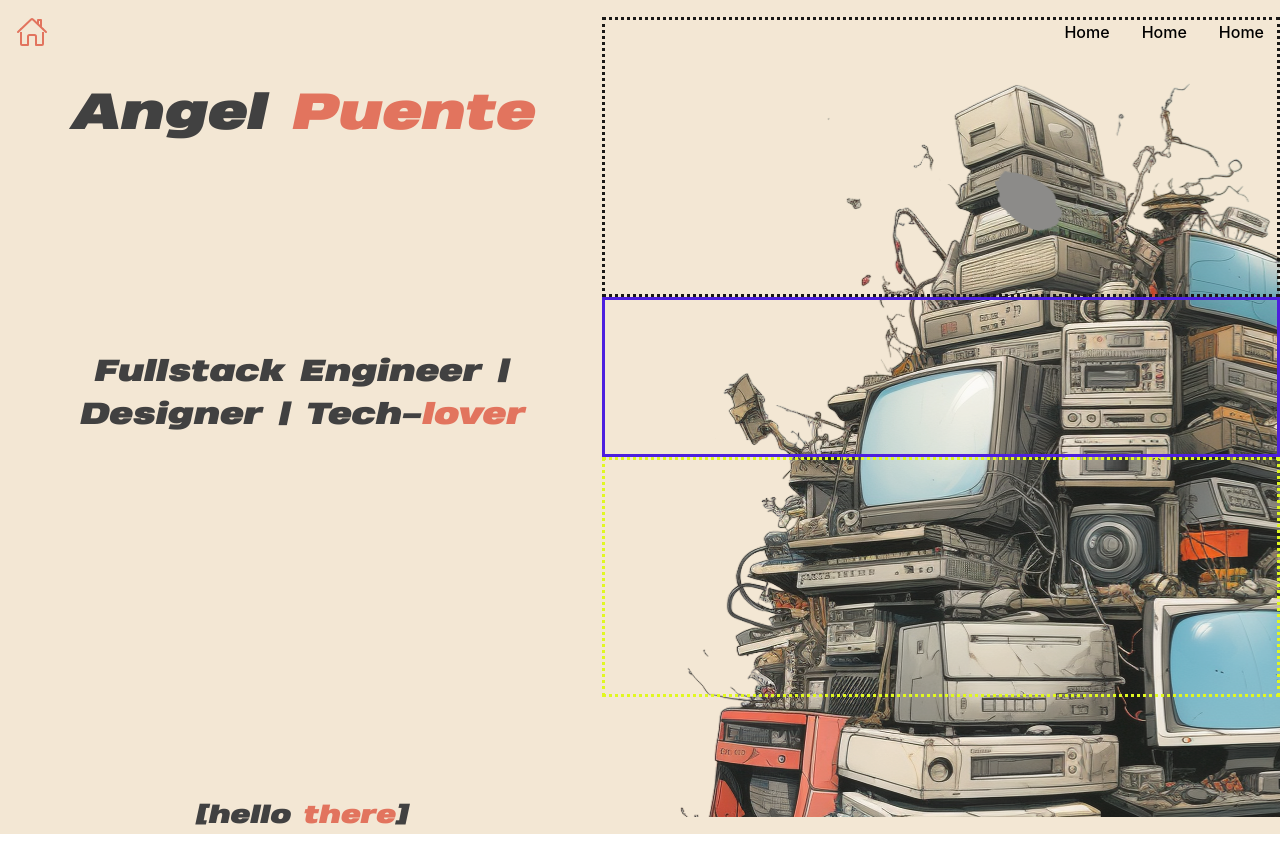
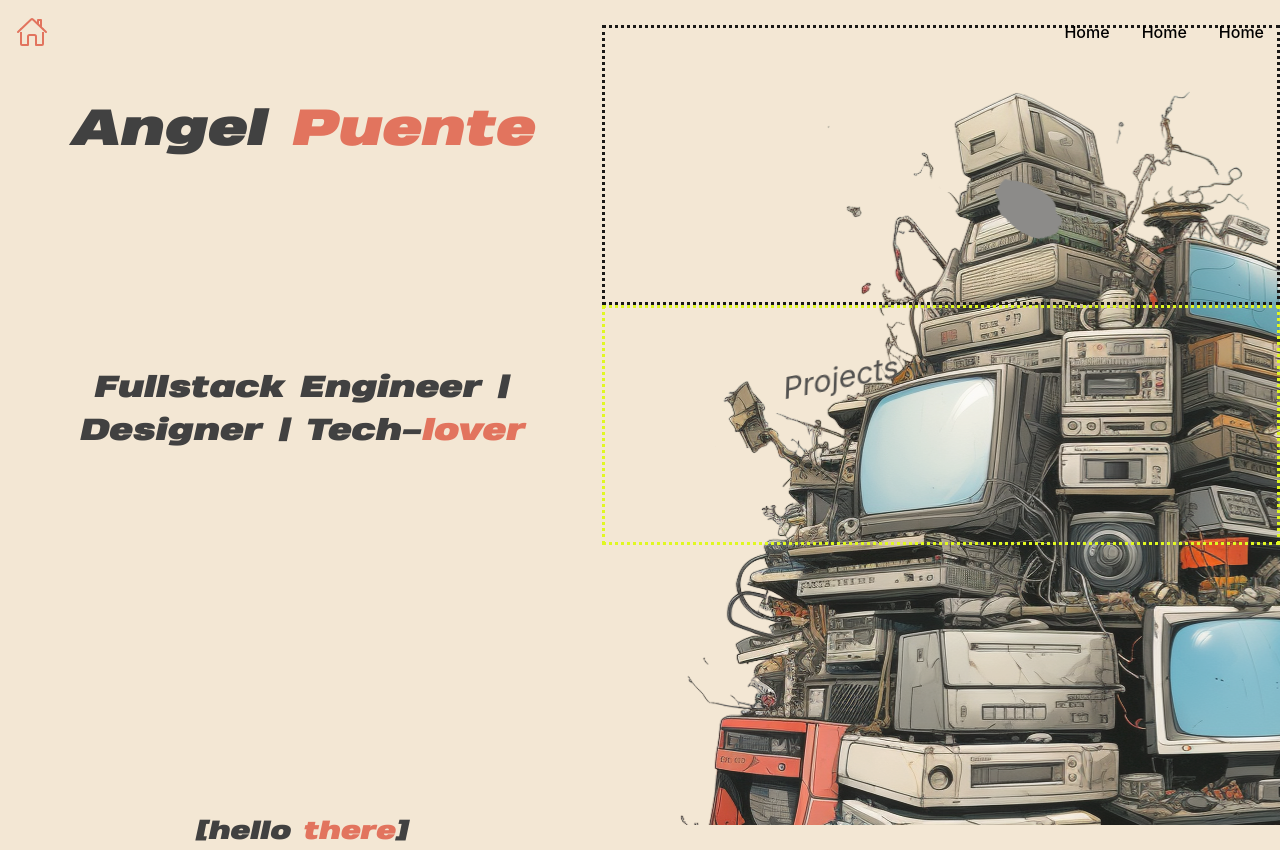
Before and after one commit to tetonkaa/PortfolioV2, a React (Create React App) app in the folder portfolio.v2/: page / in a window 1280 px wide. Built offline with nearby package versions, Linux system fonts and the light colour scheme.

Commit message:
projects link styled

```diff
--- a/portfolio.v2/src/pages/main/main.css
+++ b/portfolio.v2/src/pages/main/main.css
@@ -22,7 +22,7 @@
 
 .introText h1 {
   font-size: 3em;
-  padding-top: 10vh;
+  padding-top: 12vh;
   text-align: center;
   font-family: "headingProItalic";
   color: rgb(65, 65, 65);
@@ -47,8 +47,8 @@ navContainer {
   flex-direction: column;
 }
 
-.coloredText{
-    color: #e2745e
+.coloredText {
+  color: #e2745e;
 }
 
 .me {
@@ -66,38 +66,70 @@ navContainer {
   height: 30vh;
 }
 
-
-.profilePicture{
+.profilePicture {
   padding-left: 30.5vw;
   padding-top: 12.2vw;
-
 }
-.profilePicture img{
+.profilePicture img {
   height: 6.5vh;
-    width:5.2vw;
+  width: 5.2vw;
   transform: skew(0deg, 15deg);
   animation: static 2s infinite steps(3);
 }
 
-
-@keyframes static{
-
-    0%{
-        filter: none;
-
+@keyframes textGlitch {
+  0% {
+    text-shadow: none;
   }
-    78%{
-        filter: grayscale(73%) sepia(46%) blur(1px) brightness(120%) saturate(333%) contrast(129%) invert(75%);
--webkit-filter: grayscale(73%) sepia(46%) blur(1px) brightness(120%) saturate(333%) contrast(129%) invert(75%);
--moz-filter: grayscale(73%) sepia(46%) blur(1px) brightness(120%) saturate(333%) contrast(129%) invert(75%);
+  100% {
+    text-shadow: 16px 4px 0px rgba(0, 0, 0, 0.6);
+  }
 }
 
-    95%{
-        filter: grayscale(73%) sepia(46%) blur(1px) brightness(120%) saturate(333%) contrast(129%) invert(75%);
--webkit-filter: grayscale(73%) sepia(46%) blur(1px) brightness(120%) saturate(333%) contrast(129%) invert(75%);
--moz-filter: grayscale(73%) sepia(46%) blur(1px) brightness(120%) saturate(333%) contrast(129%) invert(75%);
+.projectsLink {
+  padding-top: 3.5vh;
+  padding-left: 14vw;
+  transform: skew(-2deg, -11deg);
+  font-size: 30px;
+  color: rgb(65, 65, 65);
+  animation: static 2s infinite steps(1);
+  transition: 0.3s ease-in-out;
 }
-    100%{
-        filter:none;
+
+.projectsLink:hover {
+  padding-top: 3.5vh;
+  padding-left: 14vw;
+  transform: skew(-2deg, -11deg);
+  font-size: 30px;
+  color: #e2745e;
+  animation: none;
+  font-weight: bold;
+  transition: 0.3s ease-in-out;
+  cursor: pointer;
+}
+
+@keyframes static {
+  0% {
+    filter: none;
+  }
+  78% {
+    filter: grayscale(73%) sepia(46%) blur(1px) brightness(120%) saturate(333%)
+      contrast(129%) invert(75%);
+    -webkit-filter: grayscale(73%) sepia(46%) blur(1px) brightness(120%)
+      saturate(333%) contrast(129%) invert(75%);
+    -moz-filter: grayscale(73%) sepia(46%) blur(1px) brightness(120%)
+      saturate(333%) contrast(129%) invert(75%);
+  }
+
+  95% {
+    filter: grayscale(73%) sepia(46%) blur(1px) brightness(120%) saturate(333%)
+      contrast(129%) invert(75%);
+    -webkit-filter: grayscale(73%) sepia(46%) blur(1px) brightness(120%)
+      saturate(333%) contrast(129%) invert(75%);
+    -moz-filter: grayscale(73%) sepia(46%) blur(1px) brightness(120%)
+      saturate(333%) contrast(129%) invert(75%);
+  }
+  100% {
+    filter: none;
   }
 }
--- a/portfolio.v2/src/pages/main/main.js
+++ b/portfolio.v2/src/pages/main/main.js
@@ -1,23 +1,34 @@
 import "./main.css";
-import face from '../../photos/meHead.png'
+import face from "../../photos/meHead.png";
 
 export default function Main() {
   return (
     <div className="main">
       <div className="introText">
-        <h1>Angel <span className="coloredText">Puente</span></h1>
-        <h3>Fullstack Engineer | Designer | Tech-<span className="coloredText">lover</span></h3>
-        <h3>[hello <span className="coloredText">there</span>]</h3>
+        <h1>
+          Angel <span className="coloredText">Puente</span>
+        </h1>
+        <h3>
+          Fullstack Engineer | Designer | Tech-
+          <span className="coloredText">lover</span>
+        </h3>
+        <h3>
+          [hello <span className="coloredText">there</span>]
+        </h3>
       </div>
       <div className="mainContainer">
         <div class="navContainer">
           <div className="me">
             <div className="profilePicture">
-                <img src={face} />
+              <img src={face} />
             </div>
           </div>
-          <div className="about"></div>
-          <div className="projects"></div>
+          <div className="projects">
+            <a>
+              <h1 className="projectsLink">Projects</h1>
+            </a>
+          </div>
+          <div className="contact"></div>
         </div>
       </div>
     </div>
```
Lines whose indentation alone changed are shown as unchanged.
